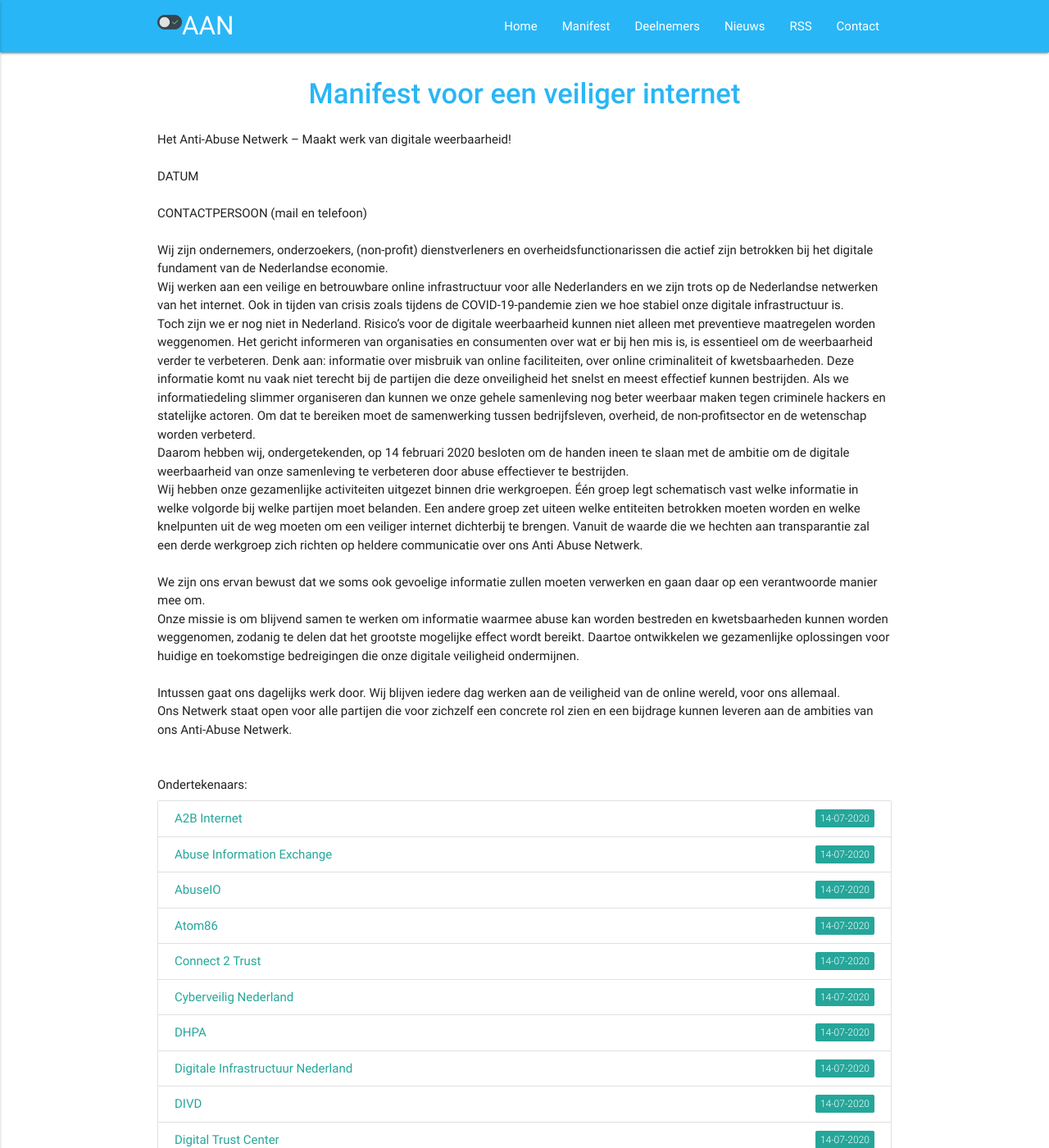
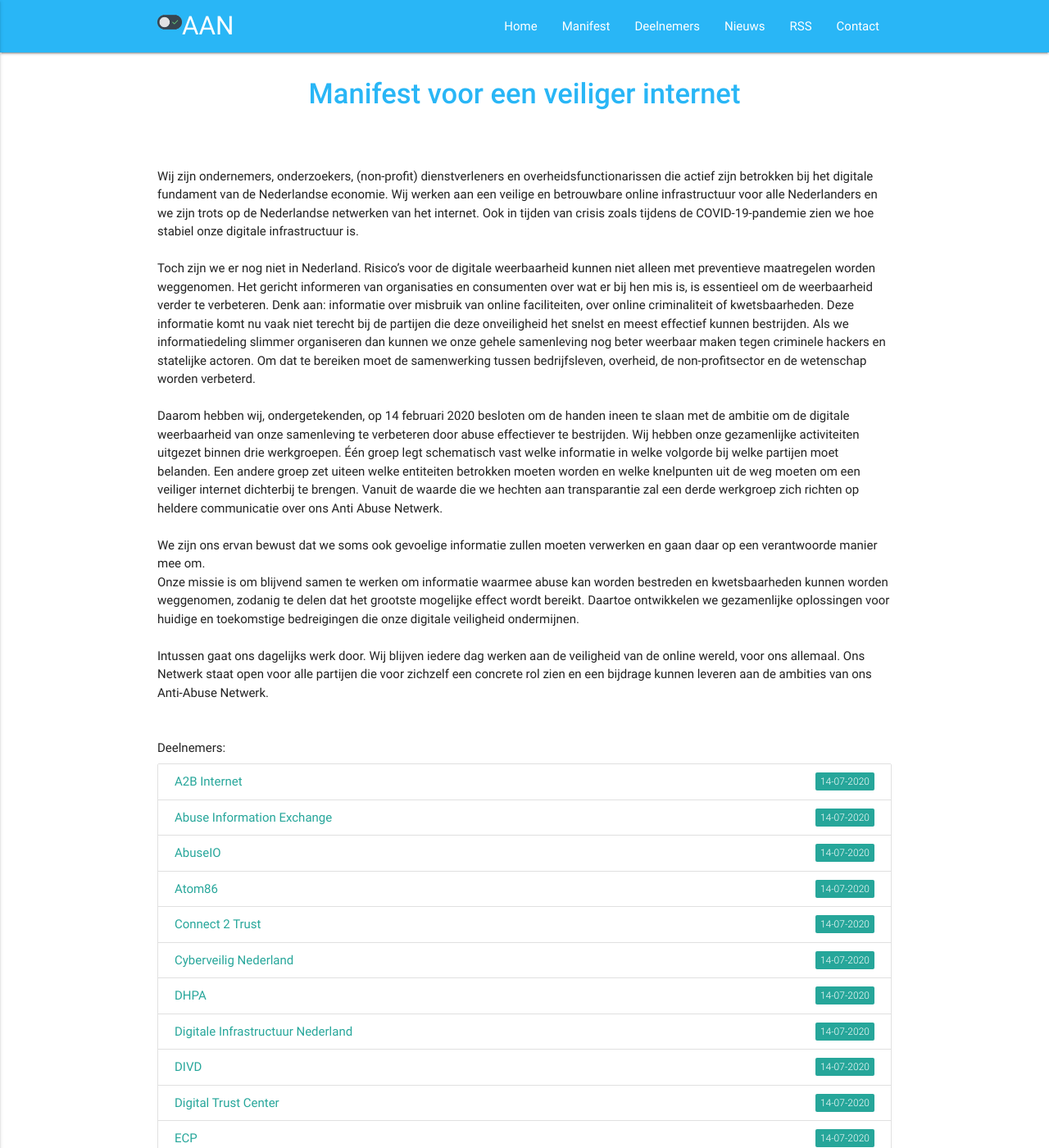
Before and after one commit to anti-abuse-netwerk/anti-abuse-netwerk.github.io, a Jekyll site: the page built from manifest.html, in a window 1280 px wide and 1400 px high. Shown: the whole window at 82% size. Built offline with Jekyll 4.4.1, drawn with Linux system fonts in a browser that asks for light colours.

Commit message:
Update manifest.html

```diff
--- a/manifest.html
+++ b/manifest.html
@@ -3,27 +3,22 @@ layout: page
 title: Manifest voor een veiliger internet
 permalink: /manifest/
 ---
-Het Anti-Abuse Netwerk – Maakt werk van digitale weerbaarheid!
 <br><br>
-DATUM
-<br><br>
-CONTACTPERSOON (mail en telefoon)
-<br><br>
-Wij zijn ondernemers, onderzoekers, (non-profit) dienstverleners en overheidsfunctionarissen die actief zijn betrokken bij het digitale fundament van de Nederlandse economie.<br>
-Wij werken aan een veilige en betrouwbare online infrastructuur voor alle Nederlanders en we zijn trots op de Nederlandse netwerken van het internet. Ook in tijden van crisis zoals tijdens de COVID-19-pandemie zien we hoe stabiel onze digitale infrastructuur is. <br>
-Toch zijn we er nog niet in Nederland. Risico’s voor de digitale weerbaarheid kunnen niet alleen met preventieve maatregelen worden weggenomen. Het gericht informeren van organisaties en consumenten over wat er bij hen mis is, is essentieel om de weerbaarheid verder te verbeteren. Denk aan: informatie over misbruik van online faciliteiten, over online criminaliteit of kwetsbaarheden. Deze informatie komt nu vaak niet terecht bij de partijen die deze onveiligheid het snelst en meest effectief kunnen bestrijden. Als we informatiedeling slimmer organiseren dan kunnen we onze gehele samenleving nog beter weerbaar maken tegen criminele hackers en statelijke actoren. Om dat te bereiken moet de samenwerking tussen bedrijfsleven, overheid, de non-profitsector en de wetenschap worden verbeterd.<br>
-Daarom hebben wij, ondergetekenden, op 14 februari 2020 besloten om de handen ineen te slaan met de ambitie om de digitale weerbaarheid van onze samenleving te verbeteren door abuse effectiever te bestrijden. <br>
+Wij zijn ondernemers, onderzoekers, (non-profit) dienstverleners en overheidsfunctionarissen die actief zijn betrokken bij het digitale fundament van de Nederlandse economie.
+Wij werken aan een veilige en betrouwbare online infrastructuur voor alle Nederlanders en we zijn trots op de Nederlandse netwerken van het internet. Ook in tijden van crisis zoals tijdens de COVID-19-pandemie zien we hoe stabiel onze digitale infrastructuur is. <br><br>
+Toch zijn we er nog niet in Nederland. Risico’s voor de digitale weerbaarheid kunnen niet alleen met preventieve maatregelen worden weggenomen. Het gericht informeren van organisaties en consumenten over wat er bij hen mis is, is essentieel om de weerbaarheid verder te verbeteren. Denk aan: informatie over misbruik van online faciliteiten, over online criminaliteit of kwetsbaarheden. Deze informatie komt nu vaak niet terecht bij de partijen die deze onveiligheid het snelst en meest effectief kunnen bestrijden. Als we informatiedeling slimmer organiseren dan kunnen we onze gehele samenleving nog beter weerbaar maken tegen criminele hackers en statelijke actoren. Om dat te bereiken moet de samenwerking tussen bedrijfsleven, overheid, de non-profitsector en de wetenschap worden verbeterd.<br><br>
+Daarom hebben wij, ondergetekenden, op 14 februari 2020 besloten om de handen ineen te slaan met de ambitie om de digitale weerbaarheid van onze samenleving te verbeteren door abuse effectiever te bestrijden.
 Wij hebben onze gezamenlijke activiteiten uitgezet binnen drie werkgroepen. Één groep legt schematisch vast welke informatie in welke volgorde bij welke partijen moet belanden. Een andere groep zet uiteen welke entiteiten betrokken moeten worden en welke knelpunten uit de weg moeten om een veiliger internet dichterbij te brengen. Vanuit de waarde die we hechten aan transparantie zal een derde werkgroep zich richten op heldere communicatie over ons Anti Abuse Netwerk. <br>
 <br>
 We zijn ons ervan bewust dat we soms ook gevoelige informatie zullen moeten verwerken en gaan daar op een verantwoorde manier mee om.<br>
 Onze missie is om blijvend samen te werken om informatie waarmee abuse kan worden bestreden en kwetsbaarheden kunnen worden weggenomen, zodanig te delen dat het grootste mogelijke effect wordt bereikt. Daartoe ontwikkelen we gezamenlijke oplossingen voor huidige en toekomstige bedreigingen die onze digitale veiligheid ondermijnen. <br>
 <br>
-Intussen gaat ons dagelijks werk door. Wij blijven iedere dag werken aan de veiligheid van de online wereld, voor ons allemaal. <br>
+Intussen gaat ons dagelijks werk door. Wij blijven iedere dag werken aan de veiligheid van de online wereld, voor ons allemaal.
 Ons Netwerk staat open voor alle partijen die voor zichzelf een concrete rol zien en een bijdrage kunnen leveren aan de ambities van ons Anti-Abuse Netwerk.<br>
 <br>
 {% assign sorted = site.deelnemers | sort: 'ondertekend' -%}
 <br>
-Ondertekenaars:<br>
+Deelnemers:<br>
 <ul class="collection">
 {% for deelnemer in sorted %}
   {% if deelnemer.ondertekend %}
```
